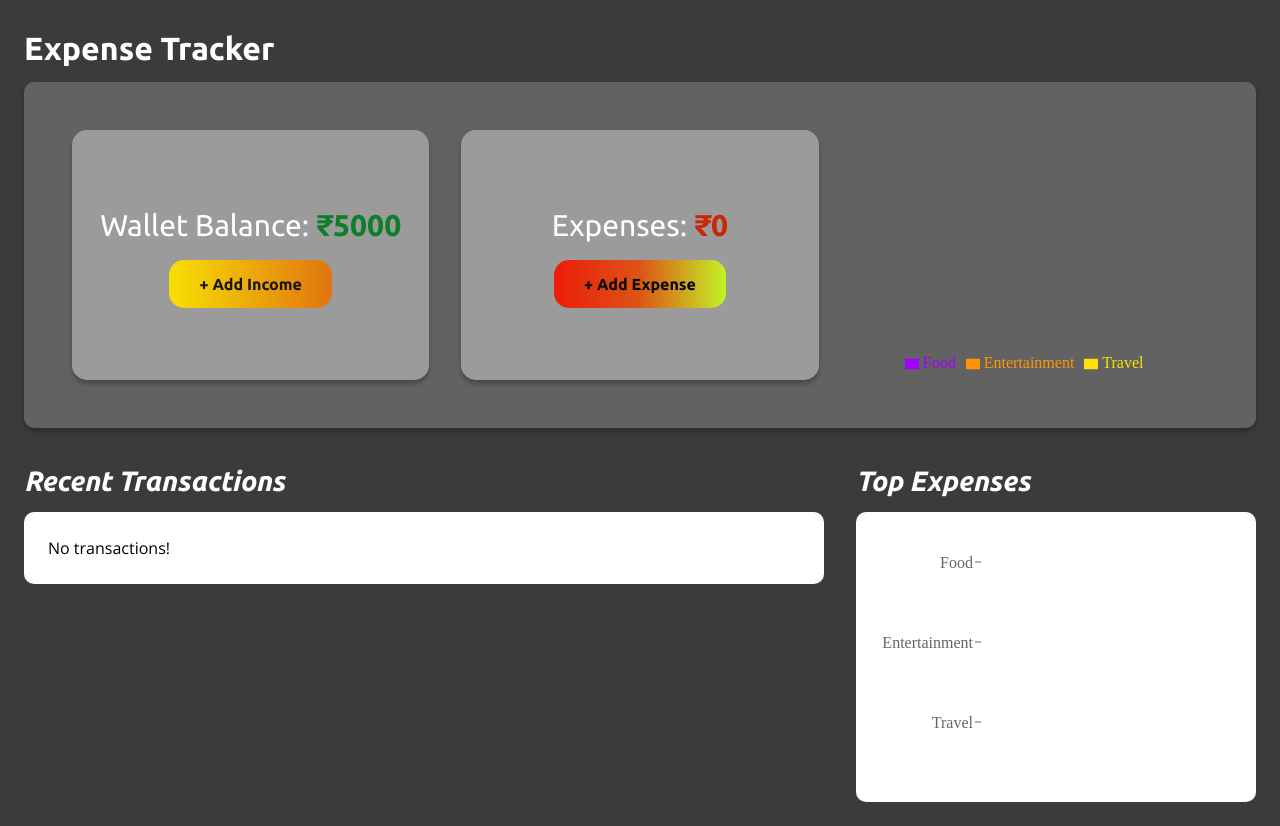
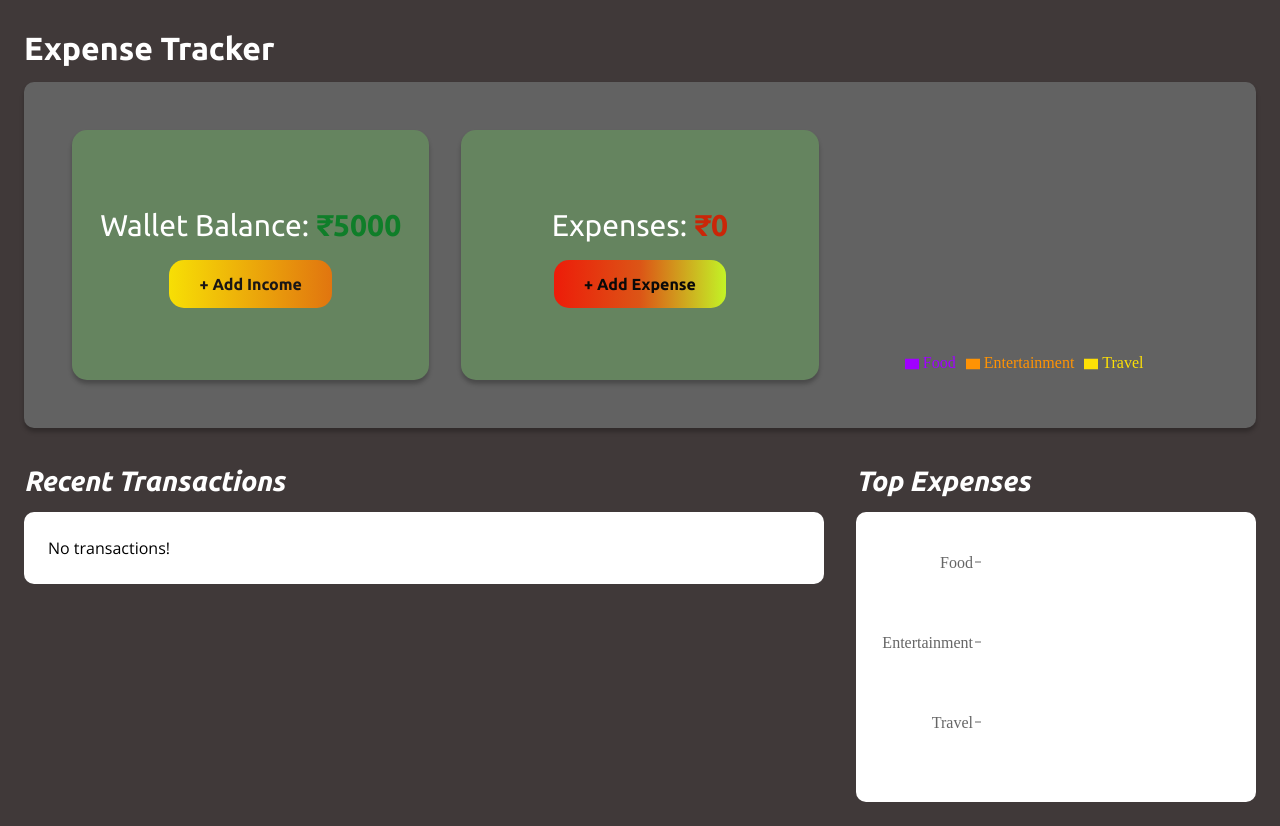
Before and after one commit to Neela-satya-sai/Expense-Tracker, a React (Vite) app in the folder expense-tracker/: page / in a window 1280 px wide. Built offline with nearby package versions, Linux system fonts and the light colour scheme.

Commit message:
snakbar to bottom center

```diff
--- a/expense-tracker/src/App.jsx
+++ b/expense-tracker/src/App.jsx
@@ -4,7 +4,7 @@ import { SnackbarProvider } from 'notistack';
 
 function App() {
   return (
-    <SnackbarProvider >
+    <SnackbarProvider anchorOrigin={{ vertical: 'bottom', horizontal: 'center' }}  >
       <div>
         <Home />
       </div>
--- a/expense-tracker/src/index.css
+++ b/expense-tracker/src/index.css
@@ -1,8 +1,8 @@
 @import url('https://fonts.googleapis.com/css2?family=Open+Sans:ital,wght@0,300..800;1,300..800&family=Ubuntu:ital,wght@0,300;0,400;0,500;0,700;1,300;1,400;1,500;1,700&display=swap');
 
 :root {
-  --primary-bg-color: #3B3B3B;
-  --secondary-bg-color: #9B9B9B;
+  --primary-bg-color: #403939;
+  --secondary-bg-color: #65845f;
   --font-heading: "Ubuntu", sans-serif;
   --font-body: "Open Sans", sans-serif;
 }
```
